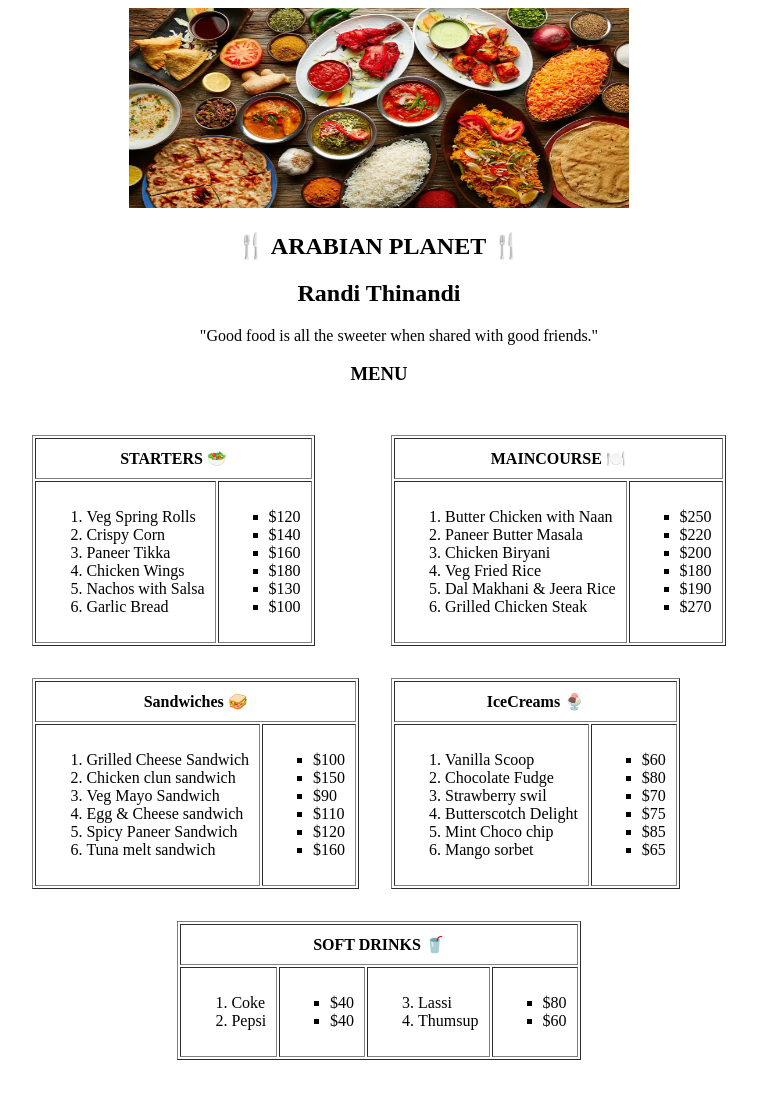
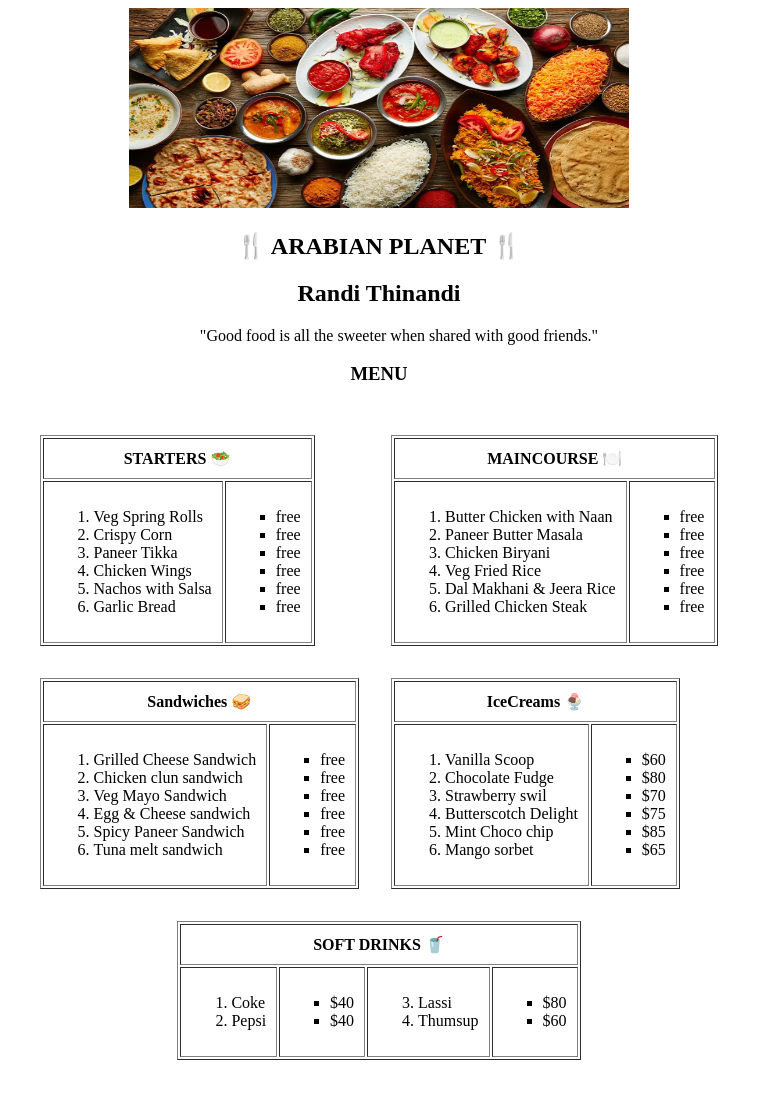
Before and after one commit to Lovaraju05/html-project, a plain HTML site: page menucard.html in a window 1280 px wide. Shown: the whole page, without its empty margins (261-1018 px from the left). Drawn offline with Linux system fonts and the light colour scheme.

Commit message:
updated2

```diff
--- a/menucard.html
+++ b/menucard.html
@@ -41,12 +41,12 @@
                         </td>
                         <td>
                              <ul type="square">
-              <li>$120</li>
-              <li>$140</li>
-              <li>$160</li>
-              <li>$180</li>
-              <li>$130</li>
-              <li>$100</li>
+              <li>free</li>
+              <li>free</li>
+              <li>free</li>
+              <li>free</li>
+              <li>free</li>
+              <li>free</li>
             </ul>
                         </td>
                     </tr>
@@ -73,12 +73,12 @@
                         </td>
                         <td>
                                      <ul type="square">
-              <li>$250</li>
-              <li>$220</li>
-              <li>$200</li>
-              <li>$180</li>
-              <li>$190</li>
-              <li>$270</li>
+              <li>free</li>
+              <li>free</li>
+              <li>free</li>
+              <li>free</li>
+              <li>free</li>
+              <li>free</li>
             </ul>
                         </td>
                     </tr>
@@ -104,12 +104,12 @@
                         </td>
                         <td>
                              <ul type="square">
-              <li>$100</li>
-              <li>$150</li>
-              <li>$90</li>
-              <li>$110</li>
-              <li>$120</li>
-              <li>$160</li>
+              <li>free</li>
+              <li>free</li>
+              <li>free</li>
+              <li>free</li>
+              <li>free</li>
+              <li>free</li>
             </ul>
                         </td>
                     </tr>
```
